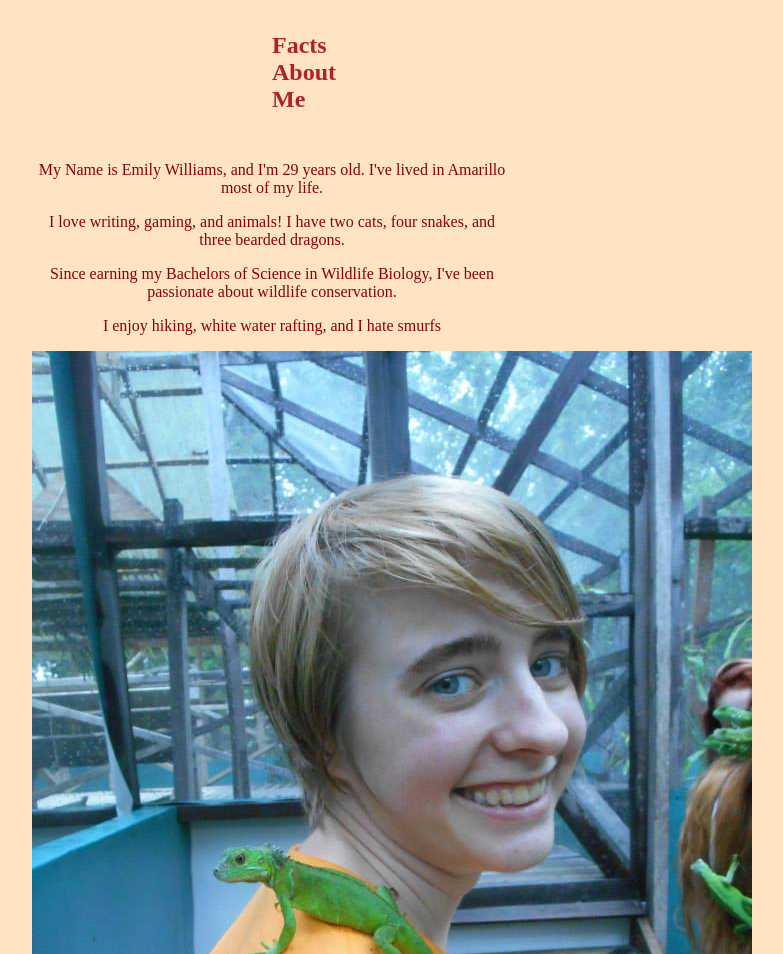
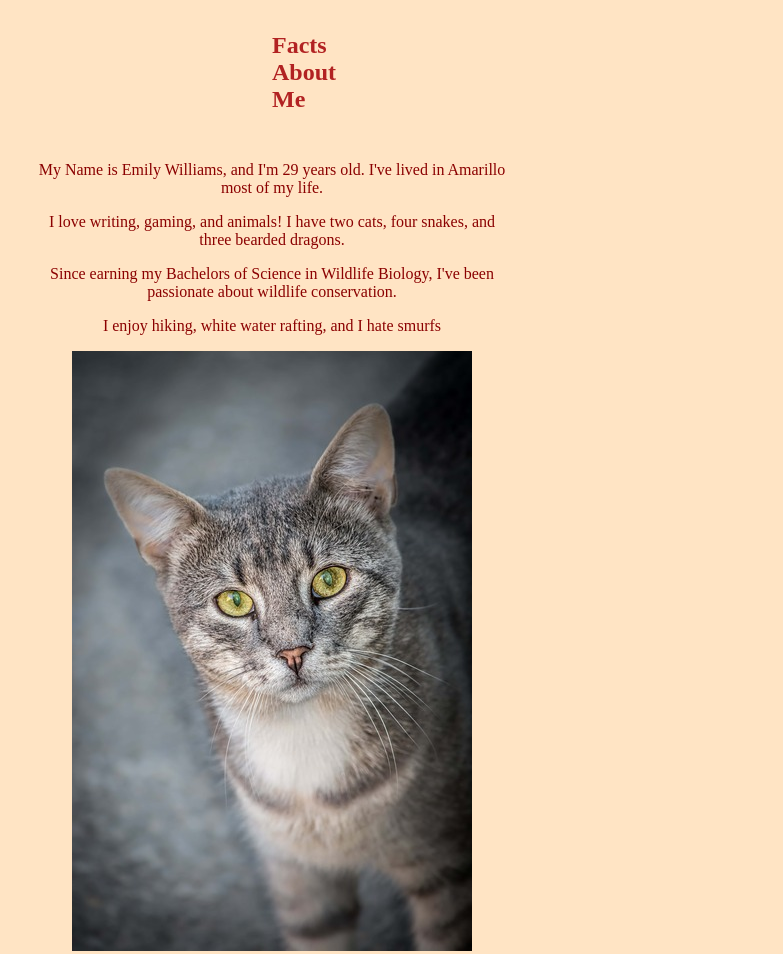
Before and after one commit to emilysw72/about-me, a plain HTML site: page index.html in a window 1280 px wide. Shown: the top 954 px of the page, without its empty margins (368-1151 px from the left). Drawn offline with Linux system fonts and the light colour scheme.

Commit message:
Partner edit

```diff
--- a/index.html
+++ b/index.html
@@ -11,6 +11,6 @@
 <p>I love writing, gaming, and animals! I have two cats, four snakes, and three bearded dragons.</p>
 <p>Since earning my Bachelors of Science in Wildlife Biology, I've been passionate about wildlife conservation.</p>
 <p>I enjoy hiking, white water rafting, and I hate smurfs</p>
-<img src="it's-me.jpg" width="720" height="960" alt="A picture of me from a vacation. I'm wearing an orange shirt with short dyed hair and a baby iguana on my shoulder."/>
+<img src="../../../PIXNIO-2699083-400x600.jpg" height="600" width="400" alt="grey cat"/>
 </body>
 </html>
```
Also changed, not shown: PIXNIO-2699083-400x600.jpg (added).
